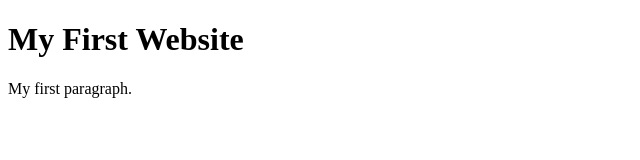
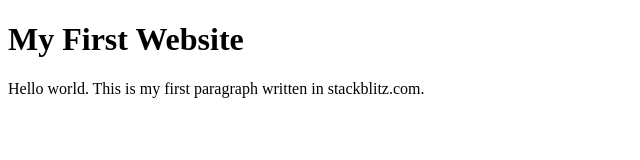
Before and after one commit to ahojukka5/codersrank-practice, a website: page index.html in a window 1280 px wide. Shown: the whole page, without its empty margins (0-640 px from the left). Drawn offline with Linux system fonts and the light colour scheme.

Commit message:
1 file modified

```diff
--- a/index.html
+++ b/index.html
@@ -6,7 +6,7 @@
   <body>
 
     <h1>My First Website</h1>
-    <p>My first paragraph.</p>
+    <p>Hello world. This is my first paragraph written in stackblitz.com.</p>
 
   </body>
 </html>
```
